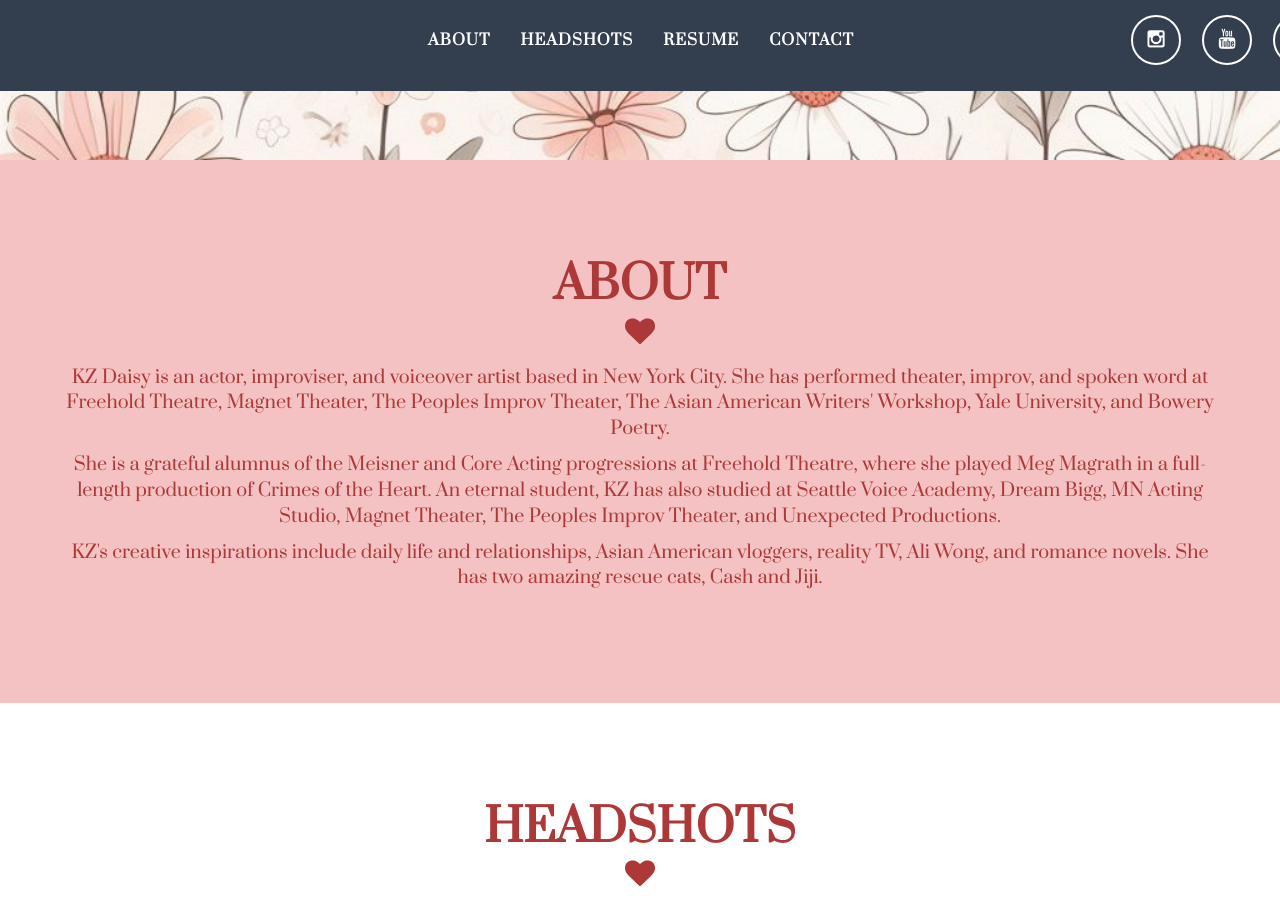
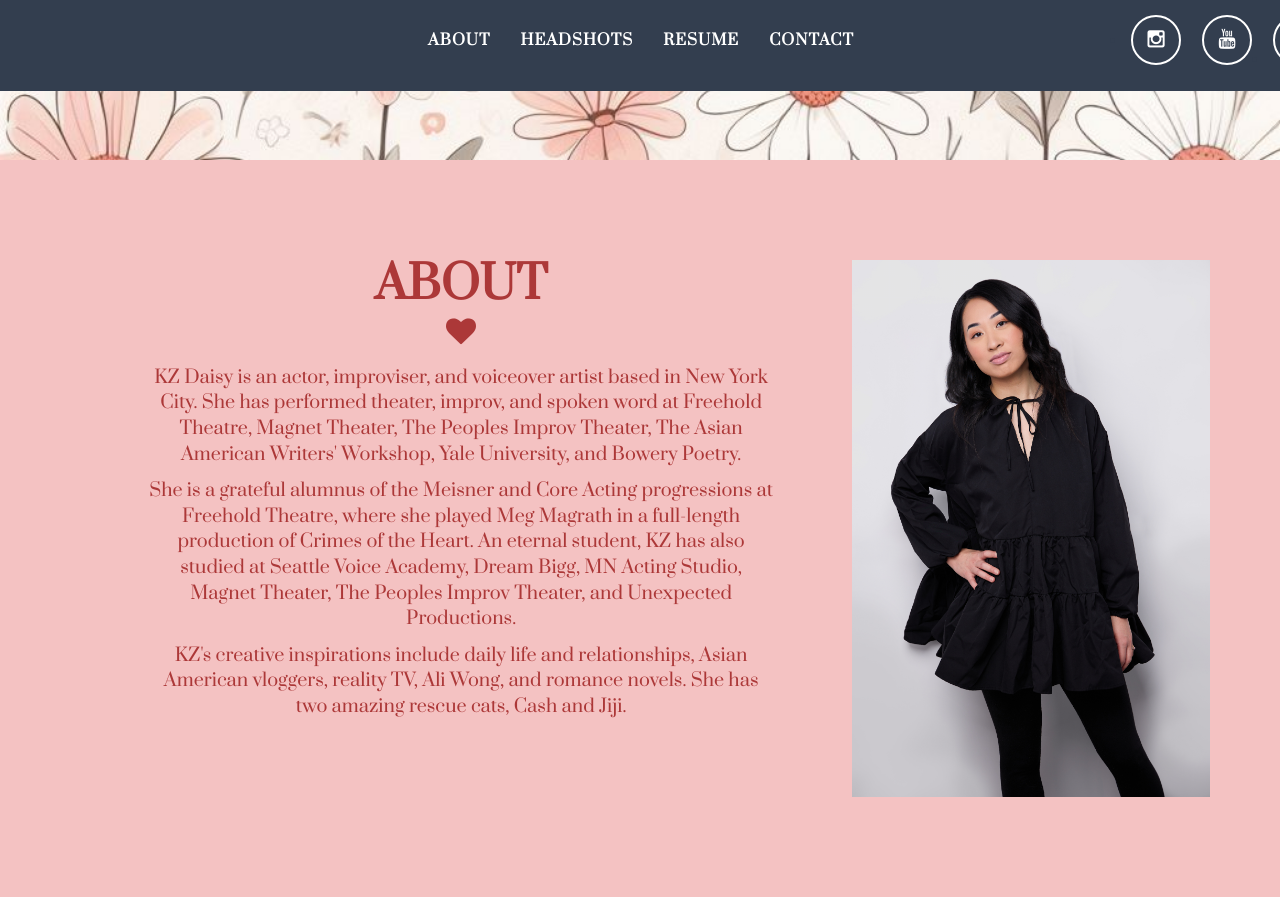
Before and after one commit to blueberry5301/blueberry5301.github.io, a Jekyll site: the page built from _posts/2014-07-19-project-3.markdown, in a window 1280 px wide and 900 px high, scrolled down 740 px. Built offline with Jekyll 4.4.1, drawn with Linux system fonts in a browser that asks for light colours; grey boxes are pictures that could not be loaded.

Commit message:
added image in about section

```diff
--- a/_includes/about.html
+++ b/_includes/about.html
@@ -1,19 +1,27 @@
 <section class="success" id="about">
   <div class="container">
-    <div class="row">
-      <div class="col-lg-12 text-center">
-        <h2 class="section-header">About</h2>
-        <hr class="star-primary">
+    <div class="about-container">
+      <div class="about-container-2">
+        <div class="row">
+          <div class="col-lg-12 text-center">
+            <h2 class="section-header">About</h2>
+            <hr class="star-primary">
+          </div>
+        </div>
+        <div class="about-text">
+          <p class="about-text-center">KZ Daisy is an actor, improviser, and voiceover artist based in New York City. She has performed theater, improv, and spoken word at Freehold Theatre, Magnet Theater, The Peoples Improv Theater, The Asian American Writers' Workshop, Yale University, and Bowery Poetry.</p>
+
+          <p class="about-text-center">She is a grateful alumnus of the Meisner and Core Acting progressions at Freehold Theatre, where she played Meg Magrath in a full-length production of Crimes of the Heart. An eternal student, KZ has also studied at Seattle Voice Academy, Dream Bigg, MN Acting Studio, Magnet Theater, The Peoples Improv Theater, and Unexpected Productions.</p>
+
+            <p class="about-text-center">KZ's creative inspirations include daily life and relationships, Asian American vloggers, reality TV, Ali Wong, and romance novels. She has two amazing rescue cats, Cash and Jiji.</p>
+        </div>
+
       </div>
-    </div>
-    <div class="row">
-      <p class="text-center">KZ Daisy is an actor, improviser, and voiceover artist based in New York City. She has performed theater, improv, and spoken word at Freehold Theatre, Magnet Theater, The Peoples Improv Theater, The Asian American Writers' Workshop, Yale University, and Bowery Poetry.</p>
 
-      <p class="text-center">She is a grateful alumnus of the Meisner and Core Acting progressions at Freehold Theatre, where she played Meg Magrath in a full-length production of Crimes of the Heart. An eternal student, KZ has also studied at Seattle Voice Academy, Dream Bigg, MN Acting Studio, Magnet Theater, The Peoples Improv Theater, and Unexpected Productions.</p>
 
-        <p class="text-center">KZ's creative inspirations include daily life and relationships, Asian American vloggers, reality TV, Ali Wong, and romance novels. She has two amazing rescue cats, Cash and Jiji.</p>
-      <div class="col-lg-8 col-lg-offset-2 text-center">
-        </a>
+
+      <div class="portfolio-flex-item portfolio-item">
+        <img src="img/portfolio/pic1.jpeg" class="img-responsive" alt="{{ post.alt }}">
       </div>
     </div>
   </div>
```
Also changed, not shown: _includes/css/main.css (+14 -2 lines), _posts/2014-07-18-project-1.markdown (deleted, +0 -10 lines).
